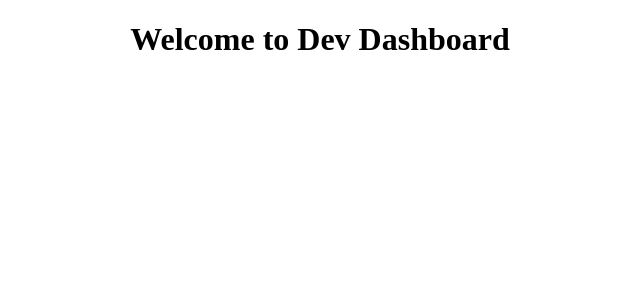
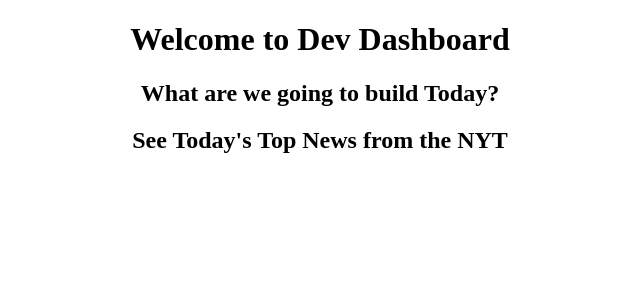
Before and after one commit to mgtz505/dev_dashboard, a React (Create React App) app: page / in a window 1280 px wide. Shown: the top 300 px of the page, without its empty margins (320-960 px from the left). Built offline with nearby package versions, Linux system fonts and the light colour scheme; no server answers.

Commit message:
Instaled Axios Dependency and additionally set up NYT in .env

```diff
--- a/package.json
+++ b/package.json
@@ -6,6 +6,7 @@
     "@testing-library/jest-dom": "^5.11.4",
     "@testing-library/react": "^11.1.0",
     "@testing-library/user-event": "^12.1.10",
+    "axios": "^0.21.1",
     "react": "^17.0.2",
     "react-dom": "^17.0.2",
     "react-scripts": "4.0.3",
--- a/src/App.js
+++ b/src/App.js
@@ -1,10 +1,17 @@
 import './App.css';
 import Header from "./components/Header"
+import HQ from "./components/HQ"
+import News from "./components/News"
+
+
+console.log(process.env.REACT_APP_API_KEY)
 
 function App() {
   return (
     <div className="App">
       <Header />
+      <HQ />
+      <News />
     </div>
   );
 }
--- /dev/null
+++ b/src/components/HQ.js
@@ -0,0 +1,11 @@
+import React from 'react';
+
+const HQ = () => {
+    return (
+        <div>
+            <h2>What are we going to build Today?</h2>
+        </div>
+    );
+};
+
+export default HQ;
--- /dev/null
+++ b/src/components/News.js
@@ -0,0 +1,11 @@
+import React from 'react';
+
+const News = () => {
+    return (
+        <div>
+            <h2>See Today's Top News from the NYT</h2>
+        </div>
+    );
+};
+
+export default News;
```
Also changed, not shown: 2 other files (tests, documents, lock files or other folders).
